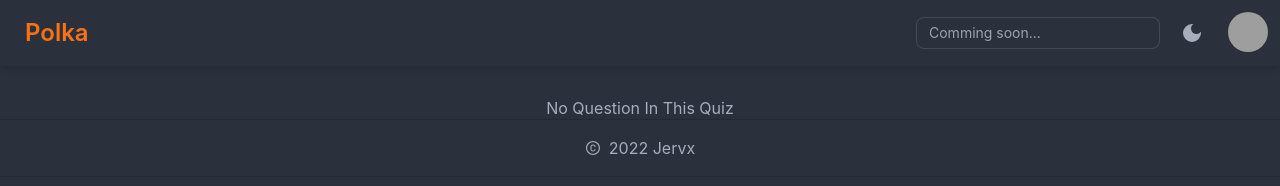
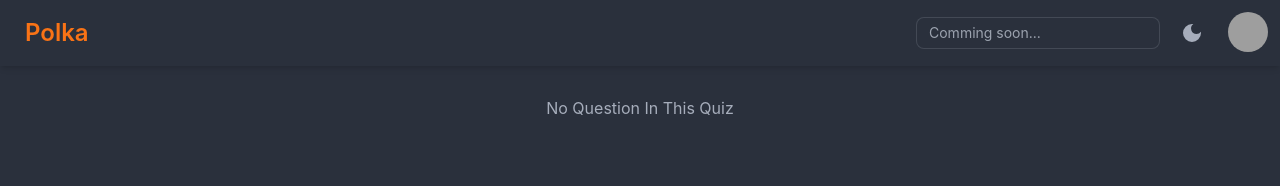
Before and after one commit to Jervx/Polka-NextJs-Version, a Next.js app: page /quiz in a window 1280 px wide. Shown: the top 186 px of the page. Built offline with nearby package versions, Linux system fonts and the light colour scheme; grey boxes are pictures that could not be loaded.

Commit message:
Update: Added anya image

```diff
--- a/components/quiz/QuizContainer.js
+++ b/components/quiz/QuizContainer.js
@@ -31,7 +31,7 @@ const QuizContainer = ({
   };
 
   return (
-    <div className="w-full sm:w-full md:w-9/12 lg:w-7/12 card rounded-lg  px-8 md:px-24">
+    <div className="w-full sm:w-full md:w-9/12 lg:w-7/12 card rounded-lg  px-8 md:px-24 relative">
       {finished && (
         <>
           <div className="flex justify-center">
@@ -108,7 +108,7 @@ const QuizContainer = ({
           </div>
         </>
       )}
-      <div className="flex items-center justify-end">
+      <div className="flex items-center justify-end mt-4">
         <button
           disabled={chosen === -1 || checked}
           onClick={() => {
--- a/pages/index.js
+++ b/pages/index.js
@@ -55,7 +55,7 @@ export default function Home() {
 
       <main
         onClick={() => {}}
-        className="m-5 font-andika text-2xl mt-20 sm:mt-24 flex gap-2 relative"
+        className="m-5 font-andika text-2xl mt-20 sm:mt-24 flex gap-2 relative min-h-screen"
       >
         <div className="fixed h-screen  hidden md:block w-1/12 md:w-2/12">
           <div className="flex text-sm md:gap-2 items-center py-4 md:p-4 bg-base-200 hover:bg-base-200 cursor-pointer">
--- a/pages/quiz.js
+++ b/pages/quiz.js
@@ -16,6 +16,7 @@ export default function Quiz() {
   const [loading, setLoading] = useState(false);
 
   const [pntr, setPntr] = useState(0);
+  const [finished, setFinished] = useState(false)
 
   useEffect(() => {
     const { _qid } = router.query;
@@ -30,27 +31,29 @@ export default function Quiz() {
       setLoading(true);
       const response = await fetch("/api/quiz", {
         method: "POST",
-        mode : 'cors',
+        mode: "cors",
         headers: {
-            'Accept': 'application/json, text/plain, */*',
-            'Content-Type': 'application/json'
+          Accept: "application/json, text/plain, */*",
+          "Content-Type": "application/json",
         },
-        body: JSON.stringify( {
-            mode: 0,
-            quiz_id: qid,
-          }),
+        body: JSON.stringify({
+          mode: 0,
+          quiz_id: qid,
+        }),
       });
 
-      if(!response.ok) throw new Error("Can't Retrieve Quiz", {cause: response});
+      if (!response.ok)
+        throw new Error("Can't Retrieve Quiz", { cause: response });
 
       const data = await response.json();
 
       setQuizTitle(data.quizName);
 
       // Shuffle
-      let genQuestions = genArray(data.questions.length)
+      let genQuestions = genArray(data.questions.length);
 
-      for( var x = 0; x < genQuestions.length; x++) genQuestions[x] = data.questions[genQuestions[x]]
+      for (var x = 0; x < genQuestions.length; x++)
+        genQuestions[x] = data.questions[genQuestions[x]];
 
       setQuestions(genQuestions);
     } catch (e) {
@@ -71,7 +74,7 @@ export default function Quiz() {
         <link rel="icon" href="/favicon.ico" />
       </Head>
 
-      <main className="flex justify-center mt-20 md:mt-24">
+      <main className="flex justify-center mt-20 md:mt-24 h-screen relative">
         <Loading loading={loading} />
 
         {questions.length > 0 && !loading && (
@@ -80,8 +83,9 @@ export default function Quiz() {
             tryAgain={() => {
               setScore(0);
               setPntr(0);
+              setFinished(false)
             }}
-            onFinish={() => {}}
+            onFinish={() => { setFinished(true) }}
             onCorrect={(val) => {
               if (val) setScore(score + 1);
             }}
@@ -93,7 +97,18 @@ export default function Quiz() {
           />
         )}
 
-        {!loading && questions.length === 0 && <p className="text-center">No Question In This Quiz</p>}
+        {!loading && questions.length === 0 && (
+          <div>
+            <p className="text-center">No Question In This Quiz</p>
+            <img className="absolute bottom-0 left-0" src="https://c.tenor.com/qGJ0OTouREEAAAAi/anya-spy-x-family-anime.gif" />
+          </div>
+        )}
+
+        {
+            finished &&
+          <img className="absolute bottom-0 left-0" src="https://c.tenor.com/qGJ0OTouREEAAAAi/anya-spy-x-family-anime.gif" />
+
+        }
       </main>
     </>
   );
```
